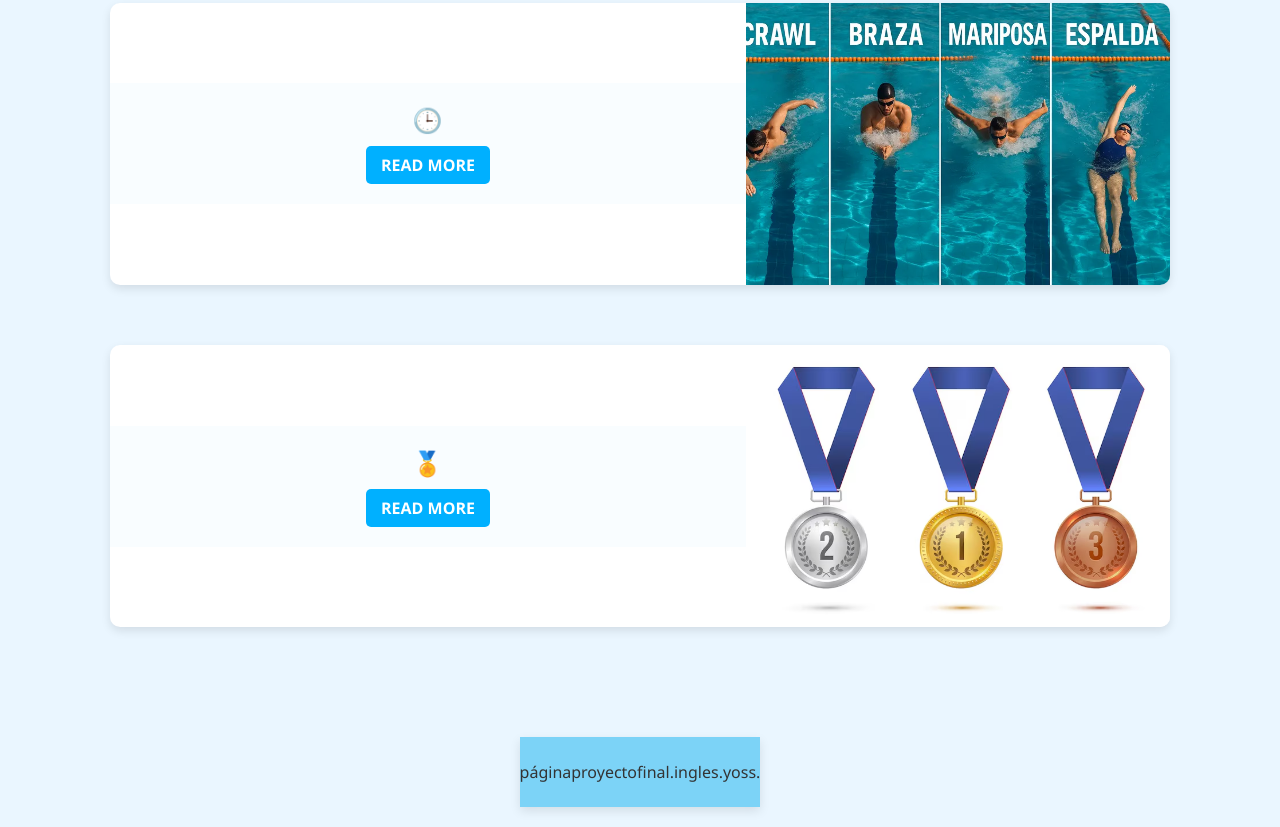
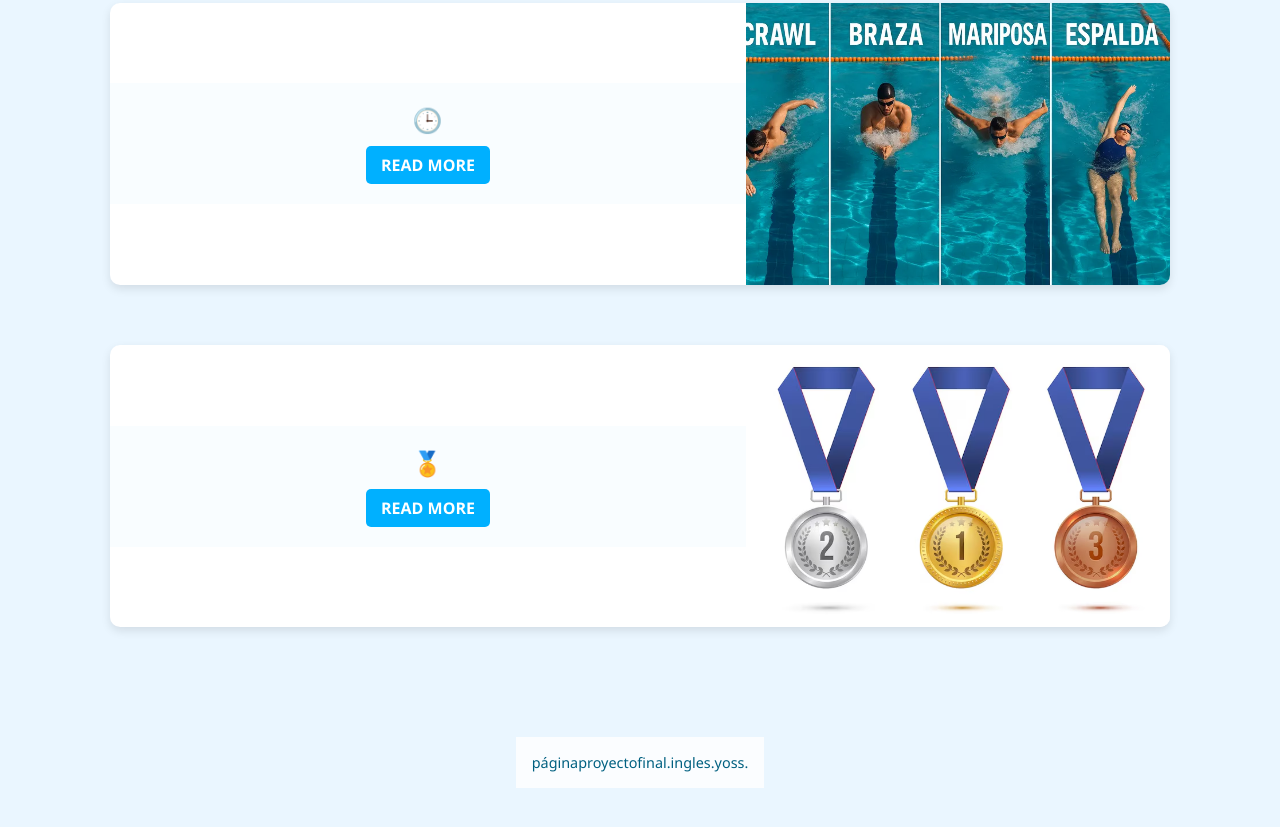
Before and after one commit to yoss-beris/ingles, a plain HTML site: page index.html in a window 1280 px wide. Shown: the part 4011-4838 px from the top of the page. Drawn offline with Linux system fonts and the light colour scheme.

Commit message:
Update index.html

```diff
--- a/index.html
+++ b/index.html
@@ -376,7 +376,7 @@ The body remains in a more horizontal position and the head comes up with each s
 
     </section>
 
-   <header>
+   <footer>
     <p>páginaproyectofinal.ingles.yoss.</p>
   </footer>
 
```
